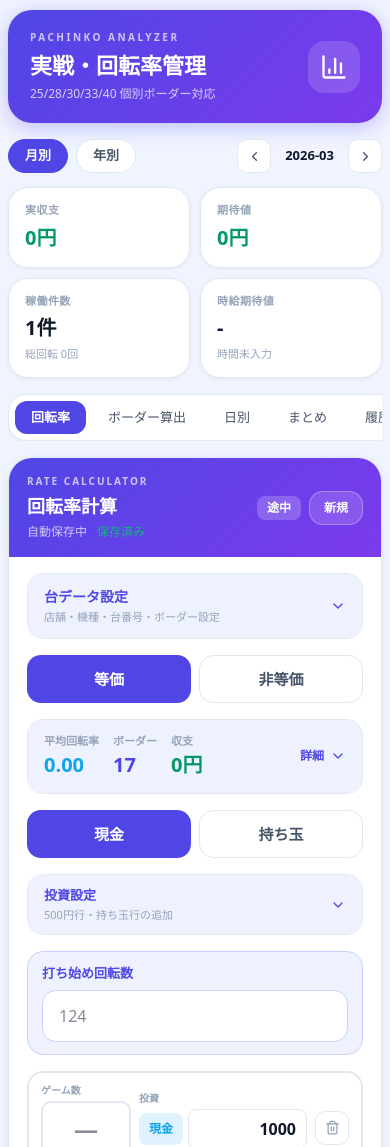
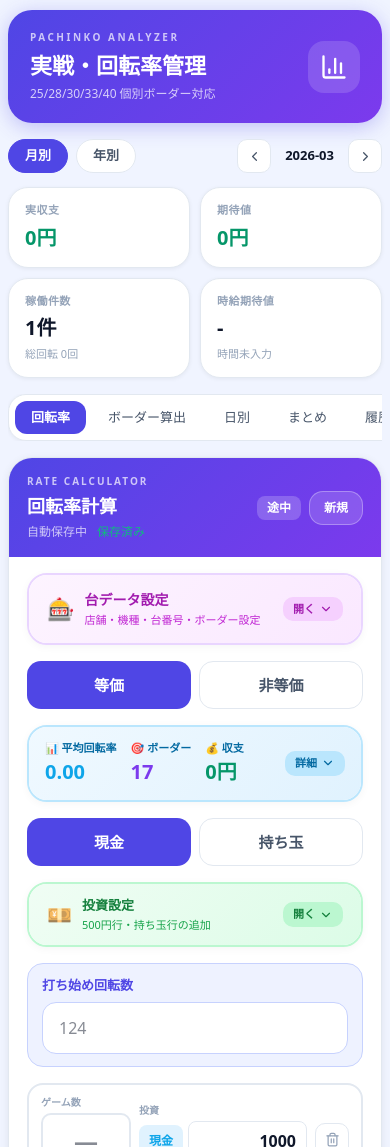
Before and after one commit to yami-tan/pachinko-app, a React (Vite) app: page / in a window 390 px wide. Shown: the top 1147 px of the page. Built offline with nearby package versions, Linux system fonts and the light colour scheme.

Commit message:
improve mobile layout

```diff
--- a/src/App.tsx
+++ b/src/App.tsx
@@ -992,16 +992,24 @@ export default function PachinkoCalculatorComplete() {
 
               <div style={{ padding:'16px 18px', display:'flex', flexDirection:'column', gap:16 }}>
                 {/* 台データ設定アコーディオン */}
-                <div style={{ border:`1px solid ${C.border}`, borderRadius:16, overflow:'hidden' }}>
-                  <button onClick={()=>setMachinePanelOpen(p=>!p)} style={{ width:'100%', background:C.primaryLight, border:'none', padding:'12px 16px', display:'flex', justifyContent:'space-between', alignItems:'center', cursor:'pointer' }}>
-                    <div style={{ textAlign:'left' }}>
-                      <div style={{ fontWeight:700, color:C.primary, fontSize:14 }}>台データ設定</div>
-                      <div style={{ fontSize:11, color:C.textMuted, marginTop:2 }}>店舗・機種・台番号・ボーダー設定</div>
-                    </div>
-                    <ChevronDown size={16} color={C.primary} style={{ transform:machinePanelOpen?'rotate(180deg)':'none', transition:'0.2s' }}/>
+                <div style={{ border:`2px solid ${machinePanelOpen?'#f0abfc':'#e9d5ff'}`, borderRadius:20, overflow:'hidden', boxShadow:machinePanelOpen?'0 4px 20px rgba(217,70,219,0.15)':'0 2px 8px rgba(0,0,0,0.04)', transition:'box-shadow 0.2s' }}>
+                  <button onClick={()=>setMachinePanelOpen(p=>!p)} style={{ width:'100%', background:isDark?'rgba(217,70,219,0.15)':'linear-gradient(135deg,#fdf4ff,#fae8ff)', border:'none', padding:'14px 18px', display:'flex', justifyContent:'space-between', alignItems:'center', cursor:'pointer' }}>
+                    <div style={{ display:'flex', alignItems:'center', gap:10 }}>
+                      <div style={{ fontSize:22 }}>🎰</div>
+                      <div style={{ textAlign:'left' }}>
+                        <div style={{ fontWeight:800, color:'#a21caf', fontSize:14 }}>台データ設定</div>
+                        <div style={{ fontSize:11, color:isDark?'#e879f9':'#c026d3', marginTop:2 }}>
+                          {machinePanelOpen ? '▼ 店舗・機種・台番号・ボーダー設定' : (form.shop||form.machineNameSnapshot||form.machineFreeName ? `📍 ${form.shop||'店舗未入力'} / ${form.machine?.name||form.machineFreeName||form.machineNameSnapshot||'機種未選択'}` : '店舗・機種・台番号・ボーダー設定')}
+                        </div>
+                      </div>
+                    </div>
+                    <div style={{ background:isDark?'rgba(217,70,219,0.2)':'#f5d0fe', borderRadius:10, padding:'4px 10px', display:'flex', alignItems:'center', gap:4 }}>
+                      <span style={{ fontSize:11, fontWeight:700, color:'#a21caf' }}>{machinePanelOpen?'閉じる':'開く'}</span>
+                      <ChevronDown size={14} color="#a21caf" style={{ transform:machinePanelOpen?'rotate(180deg)':'none', transition:'0.2s' }}/>
+                    </div>
                   </button>
                   {machinePanelOpen&&(
-                    <div style={{ padding:'14px 16px', display:'flex', flexDirection:'column', gap:12 }}>
+                    <div style={{ background:isDark?'rgba(217,70,219,0.05)':'#fdf4ff', borderTop:'1.5px dashed #f0abfc', padding:'14px 16px', display:'flex', flexDirection:'column', gap:12 }}>
                       <div style={{ display:'grid', gridTemplateColumns:'1fr 1fr', gap:10 }}>
                         <div><label style={labelStyle}>日付</label><input type="date" value={form.date} onChange={e=>updateForm('date',e.target.value)} style={inputStyle}/></div>
                         <div style={{ position:'relative' }}>
@@ -1219,35 +1227,35 @@ export default function PachinkoCalculatorComplete() {
                 )}
 
                 {/* 指標グリッド（折りたたみ） */}
-                <div style={{ border:`1px solid ${C.border}`, borderRadius:16, overflow:'hidden' }}>
-                  {/* ヘッダー：常時表示の主要2指標＋開閉ボタン */}
+                <div style={{ border:`2px solid ${metricsPanelOpen?C.accentLight:'#bae6fd'}`, borderRadius:20, overflow:'hidden', boxShadow:metricsPanelOpen?'0 4px 20px rgba(14,165,233,0.15)':'0 2px 8px rgba(0,0,0,0.04)', transition:'box-shadow 0.2s' }}>
+                  {/* ヘッダー：常時表示の主要指標＋開閉ボタン */}
                   <button
                     onClick={()=>setMetricsPanelOpen(p=>!p)}
-                    style={{ width:'100%', background:C.primaryLight, border:'none', padding:'13px 16px', display:'flex', justifyContent:'space-between', alignItems:'center', cursor:'pointer' }}
+                    style={{ width:'100%', background:isDark?'rgba(14,165,233,0.12)':'linear-gradient(135deg,#f0f9ff,#e0f2fe)', border:'none', padding:'13px 16px', display:'flex', justifyContent:'space-between', alignItems:'center', cursor:'pointer' }}
                   >
                     <div style={{ display:'flex', gap:14, alignItems:'center', flexWrap:'wrap' }}>
                       <div style={{ textAlign:'left' }}>
-                        <div style={{ fontSize:11, color:C.textMuted, fontWeight:600 }}>平均回転率</div>
+                        <div style={{ fontSize:11, color:'#0369a1', fontWeight:700 }}>📊 平均回転率</div>
                         <div style={{ fontSize:20, fontWeight:800, color:C.accent }}>{fmtRate(formMetrics.avgSpinPerThousand)}</div>
                       </div>
                       <div style={{ textAlign:'left' }}>
-                        <div style={{ fontSize:11, color:C.textMuted, fontWeight:600 }}>ボーダー</div>
-                        <div style={{ fontSize:20, fontWeight:800, color:C.primary }}>{currentBorderInputValue||DEFAULT_BORDER}</div>
+                        <div style={{ fontSize:11, color:'#0369a1', fontWeight:700 }}>🎯 ボーダー</div>
+                        <div style={{ fontSize:20, fontWeight:800, color:'#7c3aed' }}>{currentBorderInputValue||DEFAULT_BORDER}</div>
                       </div>
                       {formMetrics.currentBalls!==null&&(
                         <div style={{ textAlign:'left' }}>
-                          <div style={{ fontSize:11, color:C.textMuted, fontWeight:600 }}>持ち玉</div>
+                          <div style={{ fontSize:11, color:'#0369a1', fontWeight:700 }}>🎰 持ち玉</div>
                           <div style={{ fontSize:20, fontWeight:800, color:C.amber }}>{formMetrics.currentBalls.toLocaleString()}玉</div>
                         </div>
                       )}
                       <div style={{ textAlign:'left' }}>
-                        <div style={{ fontSize:11, color:C.textMuted, fontWeight:600 }}>収支</div>
+                        <div style={{ fontSize:11, color:'#0369a1', fontWeight:700 }}>💰 収支</div>
                         <div style={{ fontSize:20, fontWeight:800, color:formMetrics.balanceYen>=0?C.positive:C.negative }}>{fmtYen(formMetrics.balanceYen)}</div>
                       </div>
                     </div>
-                    <div style={{ display:'flex', alignItems:'center', gap:6 }}>
-                      <span style={{ fontSize:12, color:C.primary, fontWeight:600 }}>{metricsPanelOpen?'閉じる':'詳細'}</span>
-                      <ChevronDown size={16} color={C.primary} style={{ transform:metricsPanelOpen?'rotate(180deg)':'none', transition:'0.2s' }}/>
+                    <div style={{ background:isDark?'rgba(14,165,233,0.2)':'#bae6fd', borderRadius:10, padding:'4px 10px', display:'flex', alignItems:'center', gap:4, flexShrink:0 }}>
+                      <span style={{ fontSize:11, color:'#0369a1', fontWeight:700 }}>{metricsPanelOpen?'閉じる':'詳細'}</span>
+                      <ChevronDown size={14} color="#0369a1" style={{ transform:metricsPanelOpen?'rotate(180deg)':'none', transition:'0.2s' }}/>
                     </div>
                   </button>
 
@@ -1322,16 +1330,22 @@ export default function PachinkoCalculatorComplete() {
                 )}
 
                 {/* 投資設定アコーディオン */}
-                <div style={{ border:`1px solid ${C.border}`, borderRadius:16, overflow:'hidden' }}>
-                  <button onClick={()=>setAdvancedInvestOpen(p=>!p)} style={{ width:'100%', background:C.primaryLight, border:'none', padding:'11px 16px', display:'flex', justifyContent:'space-between', alignItems:'center', cursor:'pointer' }}>
-                    <div style={{ textAlign:'left' }}>
-                      <div style={{ fontWeight:700, color:C.primary, fontSize:13 }}>投資設定</div>
-                      <div style={{ fontSize:11, color:C.textMuted, marginTop:1 }}>500円行・持ち玉行の追加</div>
-                    </div>
-                    <ChevronDown size={16} color={C.primary} style={{ transform:advancedInvestOpen?'rotate(180deg)':'none', transition:'0.2s' }}/>
+                <div style={{ border:`2px solid ${advancedInvestOpen?'#86efac':'#bbf7d0'}`, borderRadius:20, overflow:'hidden', boxShadow:advancedInvestOpen?'0 4px 20px rgba(22,163,74,0.15)':'0 2px 8px rgba(0,0,0,0.04)', transition:'box-shadow 0.2s' }}>
+                  <button onClick={()=>setAdvancedInvestOpen(p=>!p)} style={{ width:'100%', background:isDark?'rgba(22,163,74,0.15)':'linear-gradient(135deg,#f0fdf4,#dcfce7)', border:'none', padding:'12px 18px', display:'flex', justifyContent:'space-between', alignItems:'center', cursor:'pointer' }}>
+                    <div style={{ display:'flex', alignItems:'center', gap:10 }}>
+                      <div style={{ fontSize:20 }}>💴</div>
+                      <div style={{ textAlign:'left' }}>
+                        <div style={{ fontWeight:800, color:'#15803d', fontSize:13 }}>投資設定</div>
+                        <div style={{ fontSize:11, color:isDark?'#4ade80':'#16a34a', marginTop:1 }}>500円行・持ち玉行の追加</div>
+                      </div>
+                    </div>
+                    <div style={{ background:isDark?'rgba(22,163,74,0.2)':'#bbf7d0', borderRadius:10, padding:'4px 10px', display:'flex', alignItems:'center', gap:4 }}>
+                      <span style={{ fontSize:11, fontWeight:700, color:'#15803d' }}>{advancedInvestOpen?'閉じる':'開く'}</span>
+                      <ChevronDown size={14} color="#15803d" style={{ transform:advancedInvestOpen?'rotate(180deg)':'none', transition:'0.2s' }}/>
+                    </div>
                   </button>
                   {advancedInvestOpen&&(
-                    <div style={{ padding:'12px 16px', display:'flex', flexDirection:'column', gap:10 }}>
+                    <div style={{ background:isDark?'rgba(22,163,74,0.05)':'#f0fdf4', borderTop:'1.5px dashed #86efac', padding:'12px 16px', display:'flex', flexDirection:'column', gap:10 }}>
                       <div style={{ display:'grid', gridTemplateColumns:'1fr 1fr 1fr', gap:8 }}>
                         <div><label style={labelStyle}>現金標準</label><input value={settings.defaultCashUnitYen} onChange={e=>setSettings(p=>({...p,defaultCashUnitYen:e.target.value}))} style={inputStyle} inputMode="numeric"/></div>
                         <div><label style={labelStyle}>500円用</label><input value={settings.subCashUnitYen} onChange={e=>setSettings(p=>({...p,subCashUnitYen:e.target.value}))} style={inputStyle} inputMode="numeric"/></div>
```
